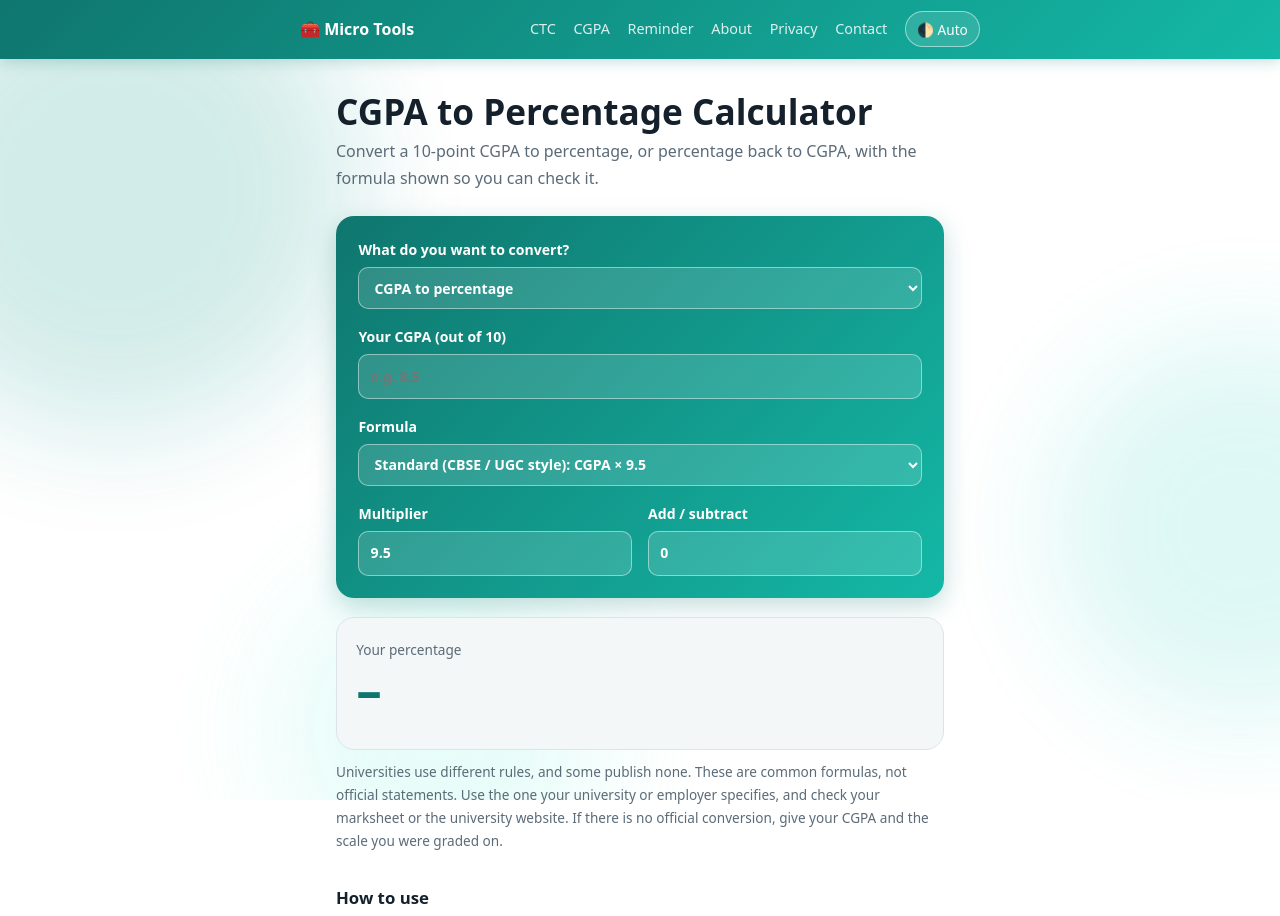
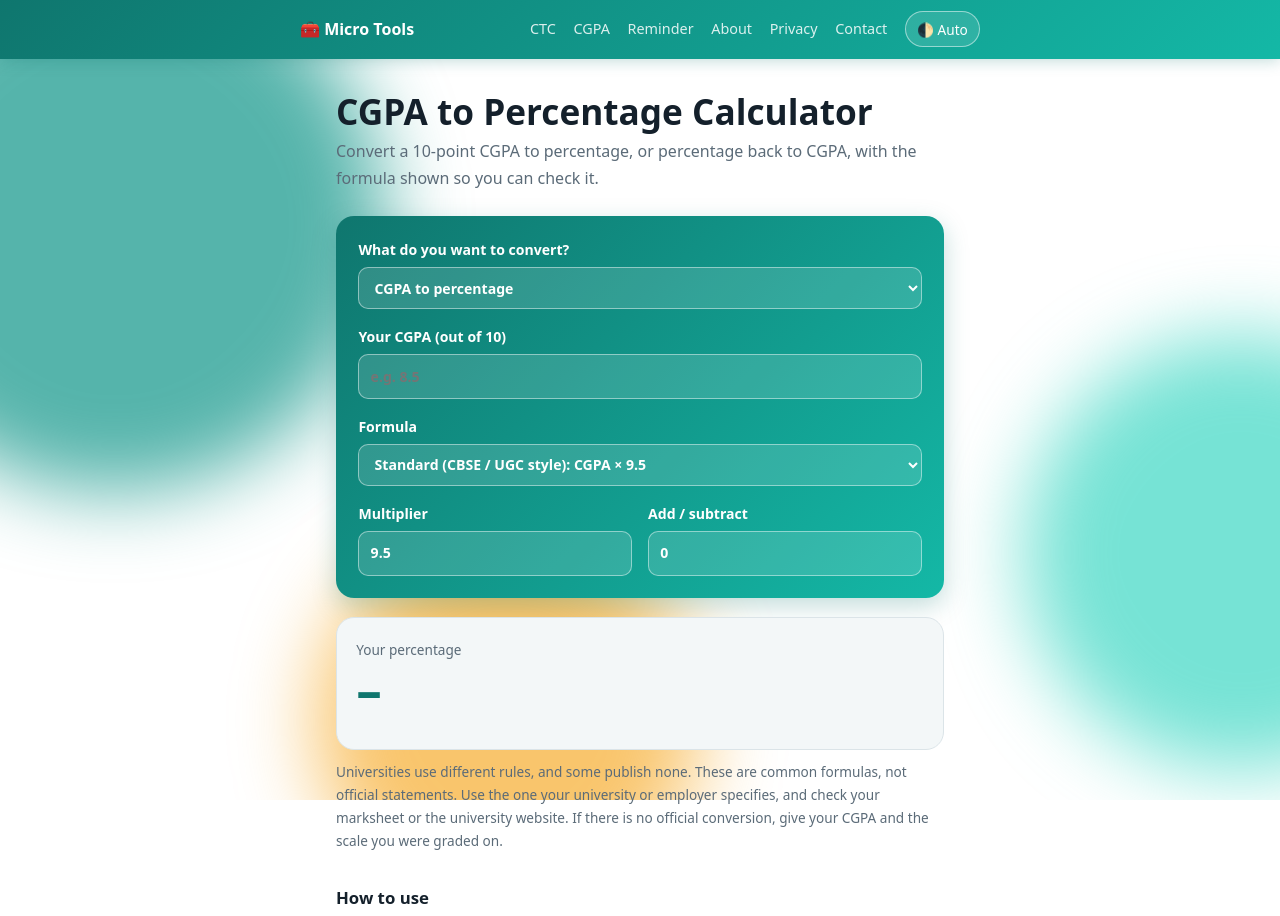
Before and after one commit to gitttannesha/micro-tools, a plain HTML site: page tools/cgpa-to-percentage/index.html in a window 1280 px wide. Shown: the top 916 px of the page. Drawn offline with Linux system fonts and the light colour scheme.

Commit message:
Make background blobs more vivid and strongly interactive (mouse parallax + scroll reactivity)

```diff
--- a/assets/common.js
+++ b/assets/common.js
@@ -26,14 +26,16 @@ document.querySelectorAll('[data-year]').forEach(e=>{e.textContent=new Date().ge
 })();
 
 // Interactive background: blobs drift slowly on their own (CSS animation), and also
-// nudge slightly toward the pointer for a subtle parallax feel. Skipped entirely for
-// users who prefer reduced motion, and on touch-only devices (no fine pointer).
+// react strongly to the mouse (parallax, mouse-with-pointer devices) and to page scroll
+// (works on touch devices too, via the --sy variable each blob's transform already uses).
+// Fully skipped for users who prefer reduced motion.
 (() => {
   const spans = document.querySelectorAll('.bg-blobs span');
   if (!spans.length) return;
   if (window.matchMedia('(prefers-reduced-motion: reduce)').matches) return;
-  if (!window.matchMedia('(any-hover: hover) and (any-pointer: fine)').matches) return;
-  const depth = [18, -14, 11];
+
+  if (window.matchMedia('(any-hover: hover) and (any-pointer: fine)').matches) {
+    const depth = [70, -55, 42];
     window.addEventListener('pointermove', e => {
       const dx = (e.clientX / window.innerWidth - 0.5) * 2;
       const dy = (e.clientY / window.innerHeight - 0.5) * 2;
@@ -42,4 +44,17 @@ document.querySelectorAll('[data-year]').forEach(e=>{e.textContent=new Date().ge
         s.style.setProperty('--my', `${dy * depth[i % depth.length]}px`);
       });
     }, { passive: true });
+  }
+
+  let ticking = false;
+  const onScroll = () => {
+    if (ticking) return;
+    ticking = true;
+    requestAnimationFrame(() => {
+      const sy = Math.min(window.scrollY, 1200);
+      spans.forEach(s => s.style.setProperty('--sy', `${sy * 0.08}px`));
+      ticking = false;
+    });
+  };
+  window.addEventListener('scroll', onScroll, { passive: true });
 })();
--- a/assets/style.css
+++ b/assets/style.css
@@ -1,18 +1,18 @@
-:root{color-scheme:light dark;--bg:#fff;--fg:#1c2529;--mut:#6b7a80;--bd:#e4eaec;--ac:#0d9488;--acfg:#fff;--blob1:#0d948833;--blob2:#2dd4bf2e;--blob3:#5eead42b}
-@media(prefers-color-scheme:dark){:root{--bg:#0f1417;--fg:#e6edef;--mut:#8d9ea5;--bd:#232d32;--ac:#2dd4bf;--acfg:#05201d;--blob1:#2dd4bf26;--blob2:#0d948833;--blob3:#5eead41f}}
-html[data-theme="light"]{color-scheme:light;--bg:#fff;--fg:#1c2529;--mut:#6b7a80;--bd:#e4eaec;--ac:#0d9488;--acfg:#fff;--blob1:#0d948833;--blob2:#2dd4bf2e;--blob3:#5eead42b}
-html[data-theme="dark"]{color-scheme:dark;--bg:#0f1417;--fg:#e6edef;--mut:#8d9ea5;--bd:#232d32;--ac:#2dd4bf;--acfg:#05201d;--blob1:#2dd4bf26;--blob2:#0d948833;--blob3:#5eead41f}
+:root{color-scheme:light dark;--bg:#fff;--fg:#1c2529;--mut:#6b7a80;--bd:#e4eaec;--ac:#0d9488;--acfg:#fff;--blob1:#0d9488b3;--blob2:#2dd4bfa6;--blob3:#f59e0b99}
+@media(prefers-color-scheme:dark){:root{--bg:#0f1417;--fg:#e6edef;--mut:#8d9ea5;--bd:#232d32;--ac:#2dd4bf;--acfg:#05201d;--blob1:#2dd4bf8c;--blob2:#0d9488a6;--blob3:#f59e0b73}}
+html[data-theme="light"]{color-scheme:light;--bg:#fff;--fg:#1c2529;--mut:#6b7a80;--bd:#e4eaec;--ac:#0d9488;--acfg:#fff;--blob1:#0d9488b3;--blob2:#2dd4bfa6;--blob3:#f59e0b99}
+html[data-theme="dark"]{color-scheme:dark;--bg:#0f1417;--fg:#e6edef;--mut:#8d9ea5;--bd:#232d32;--ac:#2dd4bf;--acfg:#05201d;--blob1:#2dd4bf8c;--blob2:#0d9488a6;--blob3:#f59e0b73}
 *{box-sizing:border-box}
 html{padding-top:env(safe-area-inset-top,0)}
 body{margin:0;background:var(--bg);color:var(--fg);font:16px/1.7 system-ui,-apple-system,"Segoe UI",Roboto,sans-serif;position:relative;min-height:100vh}
 .bg-blobs{position:fixed;inset:0;z-index:-1;overflow:hidden;pointer-events:none}
-.bg-blobs span{position:absolute;border-radius:50%;filter:blur(60px);opacity:.9;--mx:0px;--my:0px;transition:transform 1.1s cubic-bezier(.22,.9,.3,1)}
-.bg-blobs span:nth-child(1){width:38vmax;height:38vmax;background:var(--blob1);top:-10%;left:-10%;animation:float1 22s ease-in-out infinite;transform:translate(var(--mx),var(--my))}
-.bg-blobs span:nth-child(2){width:30vmax;height:30vmax;background:var(--blob2);top:40%;right:-12%;animation:float2 26s ease-in-out infinite;transform:translate(var(--mx),var(--my))}
-.bg-blobs span:nth-child(3){width:26vmax;height:26vmax;background:var(--blob3);bottom:-12%;left:20%;animation:float3 30s ease-in-out infinite;transform:translate(var(--mx),var(--my))}
-@keyframes float1{0%,100%{margin:0 0}50%{margin:8vh 6vw 0 0}}
-@keyframes float2{0%,100%{margin:0 0}50%{margin:6vh 0 0 -7vw}}
-@keyframes float3{0%,100%{margin:0 0}50%{margin:-7vh 0 0 5vw}}
+.bg-blobs span{position:absolute;border-radius:50%;filter:blur(40px);mix-blend-mode:normal;--mx:0px;--my:0px;--sy:0px;transition:transform .5s cubic-bezier(.22,.9,.3,1)}
+.bg-blobs span:nth-child(1){width:42vmax;height:42vmax;background:var(--blob1);top:-12%;left:-12%;animation:float1 18s ease-in-out infinite;transform:translate(calc(var(--mx) - var(--sy)*.6),calc(var(--my) - var(--sy)*.3))}
+.bg-blobs span:nth-child(2){width:34vmax;height:34vmax;background:var(--blob2);top:38%;right:-14%;animation:float2 21s ease-in-out infinite;transform:translate(calc(var(--mx) + var(--sy)*.4),calc(var(--my) + var(--sy)*.5))}
+.bg-blobs span:nth-child(3){width:30vmax;height:30vmax;background:var(--blob3);bottom:-14%;left:22%;animation:float3 24s ease-in-out infinite;transform:translate(calc(var(--mx) - var(--sy)*.3),calc(var(--my) - var(--sy)*.7))}
+@keyframes float1{0%,100%{margin:0 0}50%{margin:9vh 7vw 0 0}}
+@keyframes float2{0%,100%{margin:0 0}50%{margin:7vh 0 0 -8vw}}
+@keyframes float3{0%,100%{margin:0 0}50%{margin:-8vh 0 0 6vw}}
 @media(prefers-reduced-motion:reduce){.bg-blobs span{animation:none;transition:none}}
 nav.site{position:sticky;top:0;z-index:10;background:linear-gradient(135deg,#0f766e,#14b8a6);box-shadow:0 2px 14px rgba(15,118,110,.25)}
 nav.site .wrap{max-width:720px;margin:0 auto;padding:.7rem 1.25rem;display:flex;align-items:center;justify-content:space-between;gap:1rem;flex-wrap:wrap}
```
Lines whose indentation alone changed are shown as unchanged.
